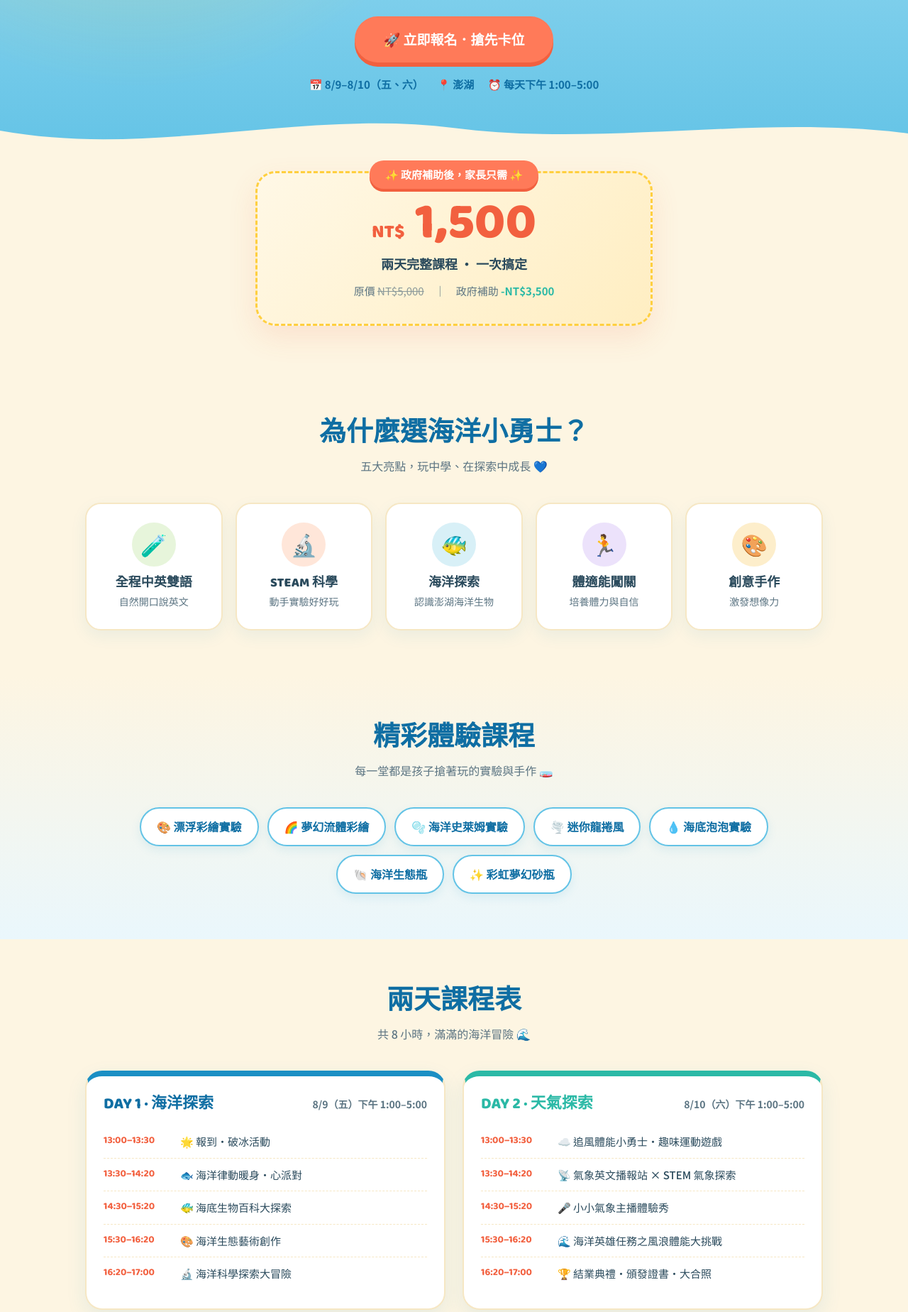
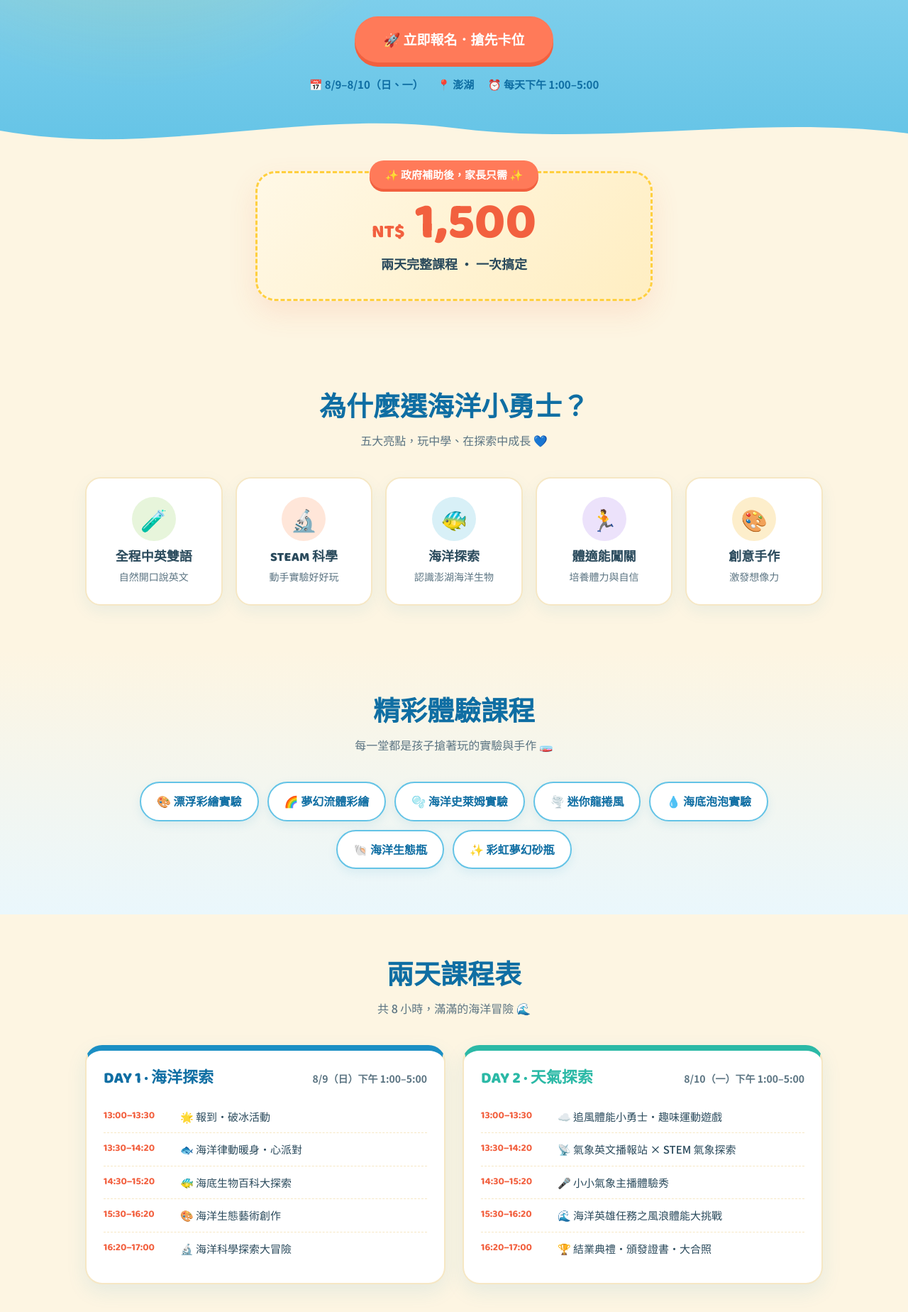
Before and after one commit to royal-lohas/ocean-pop, a plain HTML site: page index.html in a window 1280 px wide. Shown: the part 594-2442 px from the top of the page at 71% size. Drawn offline with Linux system fonts and the light colour scheme.

Commit message:
Modify event dates and information in index.html
Updated event dates and details in the HTML file.

```diff
--- a/index.html
+++ b/index.html
@@ -118,6 +118,8 @@
     transition:transform .15s;
   }
   .feature:hover{transform:translateY(-6px);}
+  .price-card,.day,.info-card,.chip,.assure .a,.signup-card{transition:transform .15s;}
+  .price-card:hover,.day:hover,.info-card:hover,.chip:hover,.assure .a:hover,.signup-card:hover{transform:translateY(-6px);}
   .feature .ico{width:62px;height:62px;border-radius:50%;margin:0 auto 12px;display:grid;place-items:center;font-size:30px;}
   .feature h3{font-size:18px;font-weight:800;margin-bottom:4px;}
   .feature p{font-size:14px;color:var(--ink-soft);}
@@ -226,7 +228,7 @@
       <a href="#報名" class="btn big">🚀 立即報名．搶先卡位</a>
     </div>
     <div class="meta-quick">
-      <span>📅 8/9–8/10（五、六）</span>
+      <span>📅 8/9–8/10（日、一）</span>
       <span>📍 澎湖</span>
       <span>⏰ 每天下午 1:00–5:00</span>
     </div>
@@ -243,7 +245,6 @@
       <div class="tag">✨ 政府補助後，家長只需 ✨</div>
       <div class="now"><small>NT$</small> 1,500</div>
       <div class="need">兩天完整課程 · 一次搞定</div>
-      <div class="old">原價 <s>NT$5,000</s>　｜　政府補助 <b>-NT$3,500</b></div>
     </div>
   </div>
 </section>
@@ -287,7 +288,7 @@
     <p class="title-sub">共 8 小時，滿滿的海洋冒險 🌊</p>
     <div class="days">
       <div class="day d1">
-        <div class="dhead"><h3>DAY 1 · 海洋探索</h3><div class="date">8/9（五）下午 1:00–5:00</div></div>
+        <div class="dhead"><h3>DAY 1 · 海洋探索</h3><div class="date">8/9（日）下午 1:00–5:00</div></div>
         <div class="slot"><div class="t">13:00–13:30</div><div class="a">🌟 報到・破冰活動</div></div>
         <div class="slot"><div class="t">13:30–14:20</div><div class="a">🐟 海洋律動暖身・心派對</div></div>
         <div class="slot"><div class="t">14:30–15:20</div><div class="a">🐠 海底生物百科大探索</div></div>
@@ -295,7 +296,7 @@
         <div class="slot"><div class="t">16:20–17:00</div><div class="a">🔬 海洋科學探索大冒險</div></div>
       </div>
       <div class="day d2">
-        <div class="dhead"><h3>DAY 2 · 天氣探索</h3><div class="date">8/10（六）下午 1:00–5:00</div></div>
+        <div class="dhead"><h3>DAY 2 · 天氣探索</h3><div class="date">8/10（一）下午 1:00–5:00</div></div>
         <div class="slot"><div class="t">13:00–13:30</div><div class="a">☁️ 追風體能小勇士・趣味運動遊戲</div></div>
         <div class="slot"><div class="t">13:30–14:20</div><div class="a">📡 氣象英文播報站 × STEM 氣象探索</div></div>
         <div class="slot"><div class="t">14:30–15:20</div><div class="a">🎤 小小氣象主播體驗秀</div></div>
@@ -326,8 +327,8 @@
     <p class="title-sub">報名前先看這裡 👇</p>
     <div class="info-grid">
       <div class="info-card"><div class="k">招生對象</div><div class="v">4–8 歲（小二以下）</div></div>
-      <div class="info-card"><div class="k">營隊時間</div><div class="v">8/9–8/10　兩天共 8 小時<br>每天下午 1:00–5:00</div></div>
-      <div class="info-card"><div class="k">營隊地點</div><div class="v">澎湖<br>（詳細地點報名後通知）</div></div>
+      <div class="info-card"><div class="k">活動時間</div><div class="v">8/9（日）–8/10（一）　兩天共 8 小時<br>每天下午 1:00–5:00</div></div>
+      <div class="info-card"><div class="k">活動地點</div><div class="v">澎湖縣馬公市公所三樓大禮堂<br>880澎湖縣馬公市西文里永福街30號</div></div>
       <div class="info-card"><div class="k">報名方式</div><div class="v">線上報名，名額有限<br>額滿即止</div></div>
     </div>
   </div>
```
